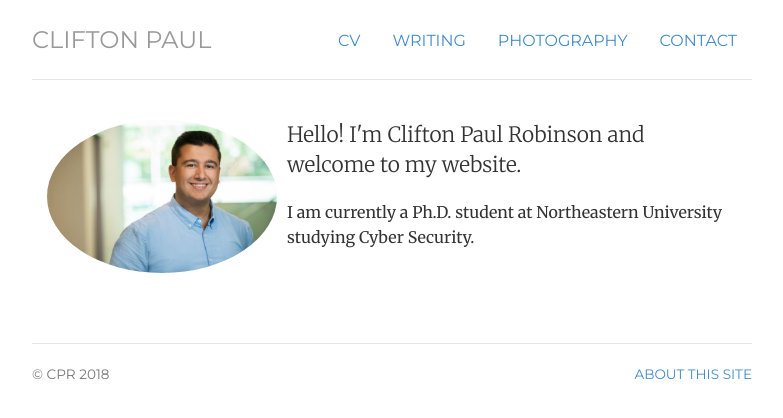
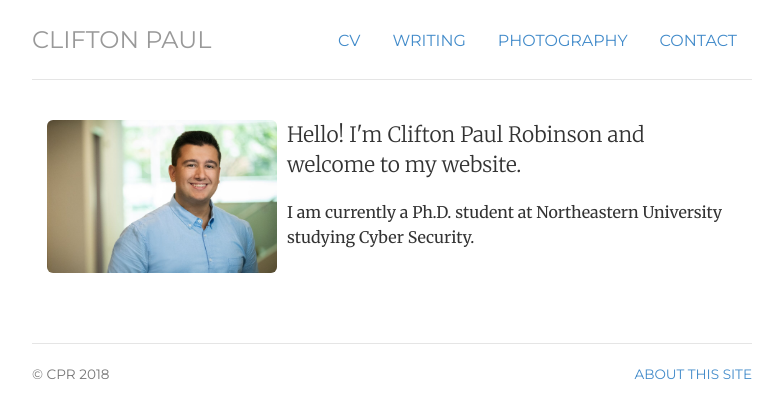
Before and after one commit to cprobinson81/cprobinson81.github.io, a Jekyll site: the page built from index.html, in a window 1280 px wide. Shown: the top 418 px of the page, without its empty margins (248-1031 px from the left). Built offline with Jekyll 4.4.1, drawn with Linux system fonts in a browser that asks for light colours.

Commit message:
Update index.html

```diff
--- a/index.html
+++ b/index.html
@@ -9,7 +9,7 @@ contact: passive
 <!-- <div class="jumbotron"> -->
 <div class="row marketing">
 	<div class="col-sm-4">
-        <img  class="img-circle avatar" alt="CPR" src="img/robinson.JPG" width="230">
+        <img  class="img-rounded avatar" alt="CPR" src="img/robinson.JPG" width="230">
 	</div>
 	<div itemscope itemtype="http://data-vocabulary.org/Person" class="col-sm-8">
         <p class="lead">Hello! I'm <span itemprop="name">Clifton Paul Robinson</span> and welcome to my website.</p>
```
